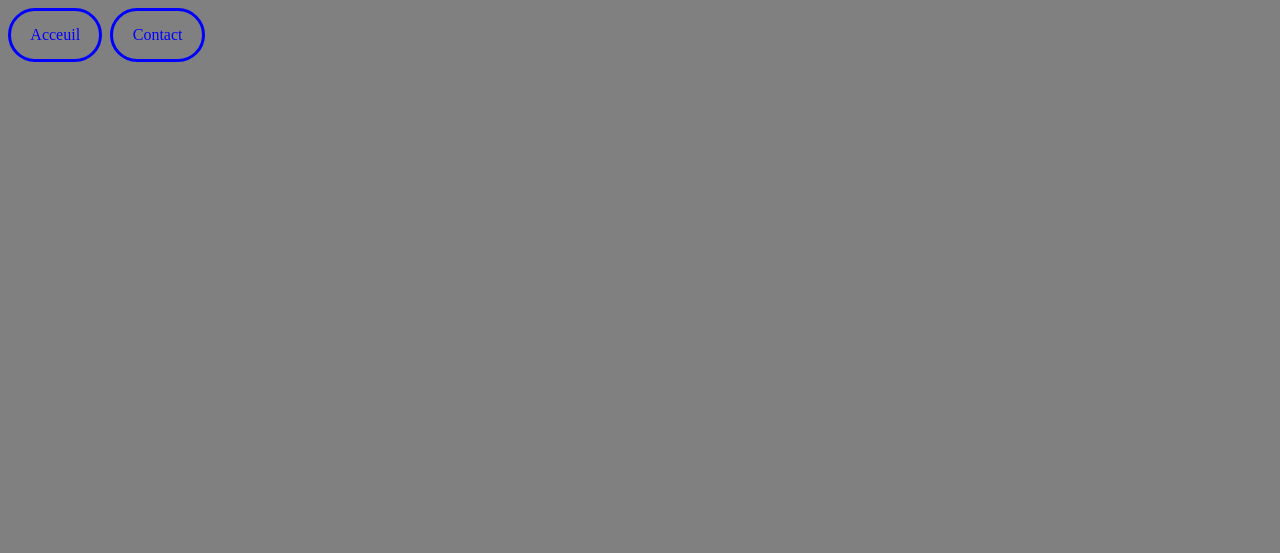
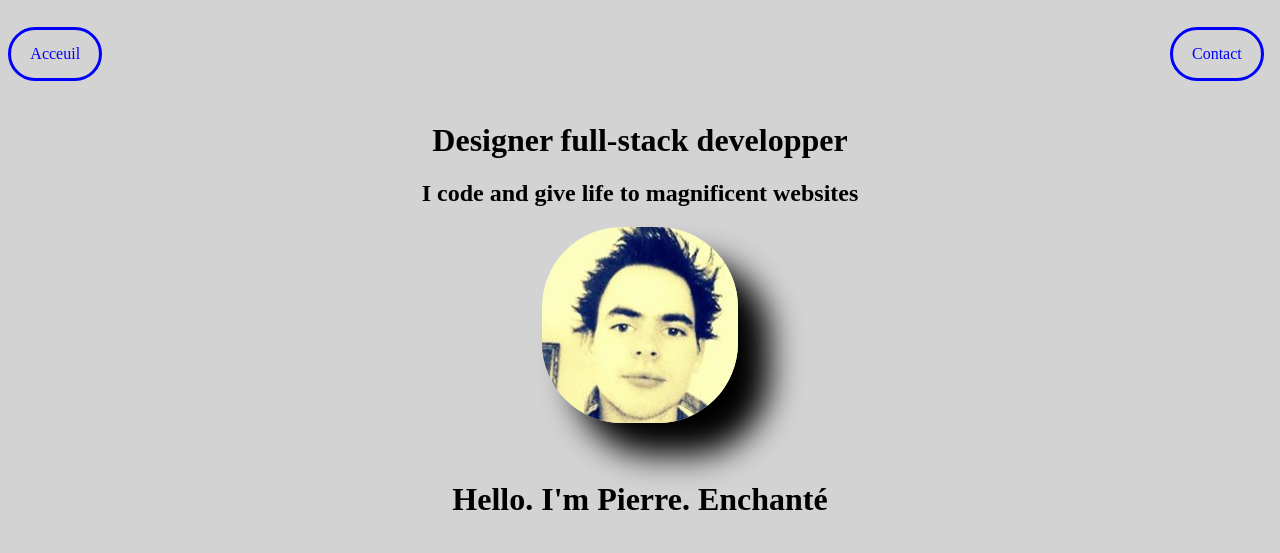
Before and after one commit to chauvinpierre79/Portfolio_Chauvin_Pierre, a plain HTML site: page index.html in a window 1280 px wide. Drawn offline with Linux system fonts and the light colour scheme.

Commit message:
maj du portfolio

```diff
--- a/CSS_Portfolio.css
+++ b/CSS_Portfolio.css
@@ -1,13 +1,18 @@
 body{
-    background-color: grey;
+    background-color: lightgrey;
 }
 
 .flex1{
     display: flex;
+    justify-content: space-between;
+    padding: 1.2rem 0 ;
+
 }
 
-.formulaire {
-    outline: none;
+.buttonIndex{
+}
+
+.Contact {
     text-decoration: none;
     display: inline;
     width: 7%;
@@ -32,3 +37,20 @@ body{
     border-radius: 5em;
 
 }
+
+
+
+.avatar{
+
+    border-radius: 5em;
+    box-shadow: 2em 2em 2em black;
+}
+
+.presentationTete{
+    text-align: center;
+}
+
+.Titre2{
+    padding: 1em;
+    text-align: center;
+}
--- a/index.html
+++ b/index.html
@@ -8,7 +8,15 @@
 <body>
     <div class="flex1">
         <a class="buttonIndex" href="index.html">Acceuil</a>
-        <a class="formulaire" href="formulaire.html">Contact</a>
+        <a class="Contact" href="formulaire.html">Contact</a>
+    </div>
+    <div class="presentationTete">
+        <h1 class="Titre">Designer full-stack developper</h1>
+        <h2 class="Soustitre">I code and give life to magnificent websites</h2>
+        <img class="avatar" src="img/profil.jpg" alt="">
+    </div>
+    <div class="PresentationBody">
+        <h1 class="Titre2">Hello. I'm Pierre. Enchanté</h1>
     </div>
 
 </body>
```
Also changed, not shown: img/profil.jpg (added).
